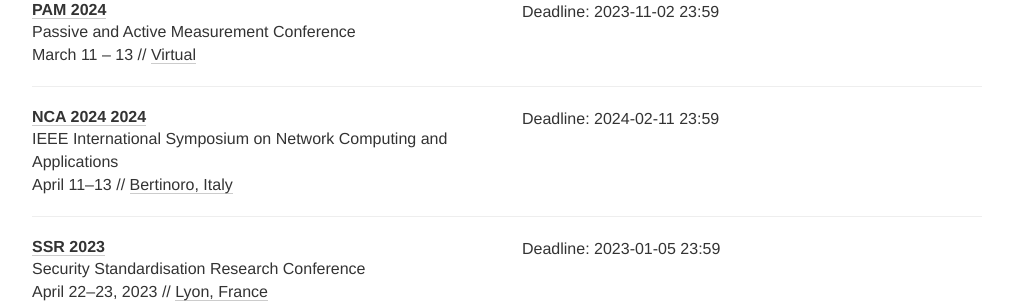
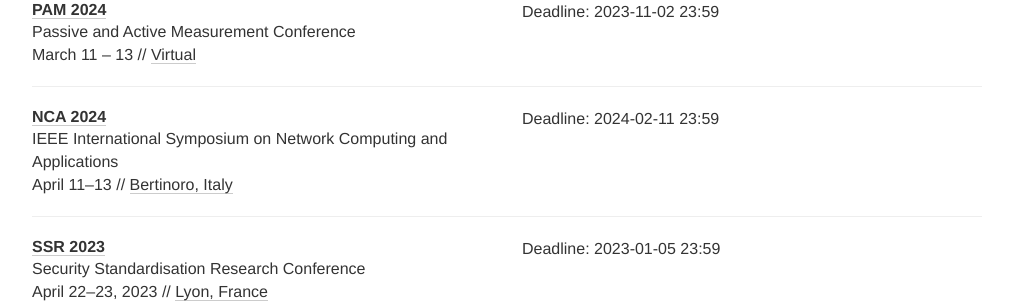
Before and after one commit to sec-deadlines/sec-deadlines.github.io, a Jekyll site: the page built from index.html, in a window 1280 px wide and 900 px high, scrolled down 7598 px. Shown: the part 152-455 px from the top of the window, without its empty margins (133-1146 px from the left). Built offline with Jekyll 4.4.1, drawn with Linux system fonts in a browser that asks for light colours; nearby versions of some CDN libraries; comment, search, counter and statistics services are not loaded.

Commit message:
Remove redundant year

```diff
--- a/_data/conferences.yml
+++ b/_data/conferences.yml
@@ -449,7 +449,7 @@
   place: Virtual
   tags: [SEC, PRIV, CONF]
 
-- name: NCA 2024
+- name: NCA
   description: IEEE International Symposium on Network Computing and Applications
   year: 2024
   link: https://www.nca-ieee.org/2024/index.html
```
